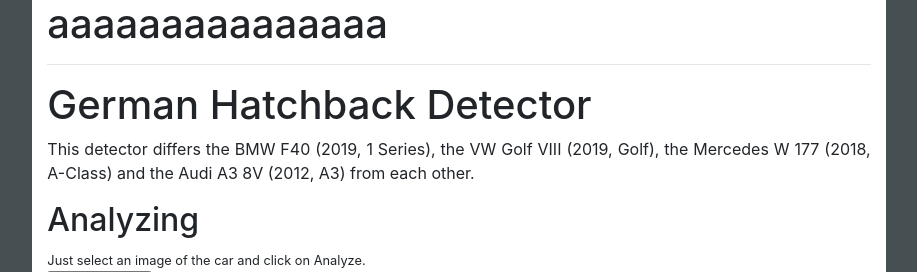
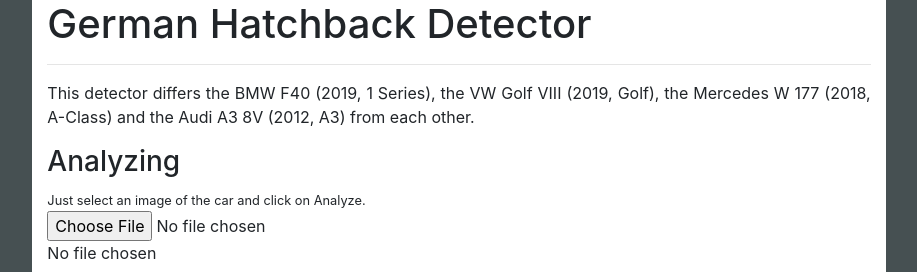
Before and after one commit to fweiermann15/GermanCarAI, a Python web app: template app/templates/index.html in a window 1280 px wide. Shown: the top 272 px of the page, without its empty margins (181-1098 px from the left). Run offline with Jinja, Linux system fonts and the light colour scheme; the template is opened without the code that fills it, so the values that code supplies are empty; some libraries are stand-ins or nearby versions.

Commit message:
changed headings

```diff
--- a/app/templates/index.html
+++ b/app/templates/index.html
@@ -2,11 +2,11 @@
 {% block content %}
 
 
-    <h1>German Hatchback Detector</h1>
+
     <p class="text-justify">
       This detector differs the BMW F40 (2019, 1 Series), the VW Golf VIII (2019, Golf), the Mercedes W 177 (2018, A-Class) and the Audi A3 8V (2012, A3) from each other.
 	</p>
-    <h2>Analyzing</h2>
+    <h3>Analyzing</h3>
     <small>Just select an image of the car and click on Analyze.</small>
 
       <div class='no-display'>
--- a/app/templates/template.html
+++ b/app/templates/template.html
@@ -38,7 +38,7 @@
             <div class="col-md-2" style="background-color: #465052;">
             </div>
             <div class="col-md-8">
-                <h1>aaaaaaaaaaaaaaa</h1>
+                <h1>German Hatchback Detector</h1>
                 <div>
                     <hr/>
                     {% block content %} {% endblock %}
```
